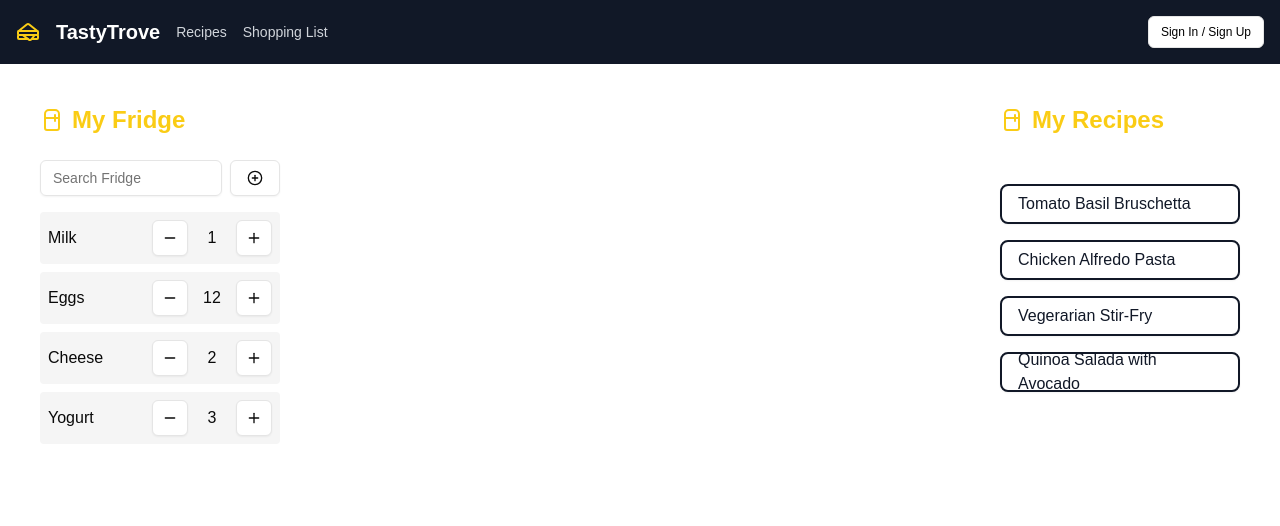
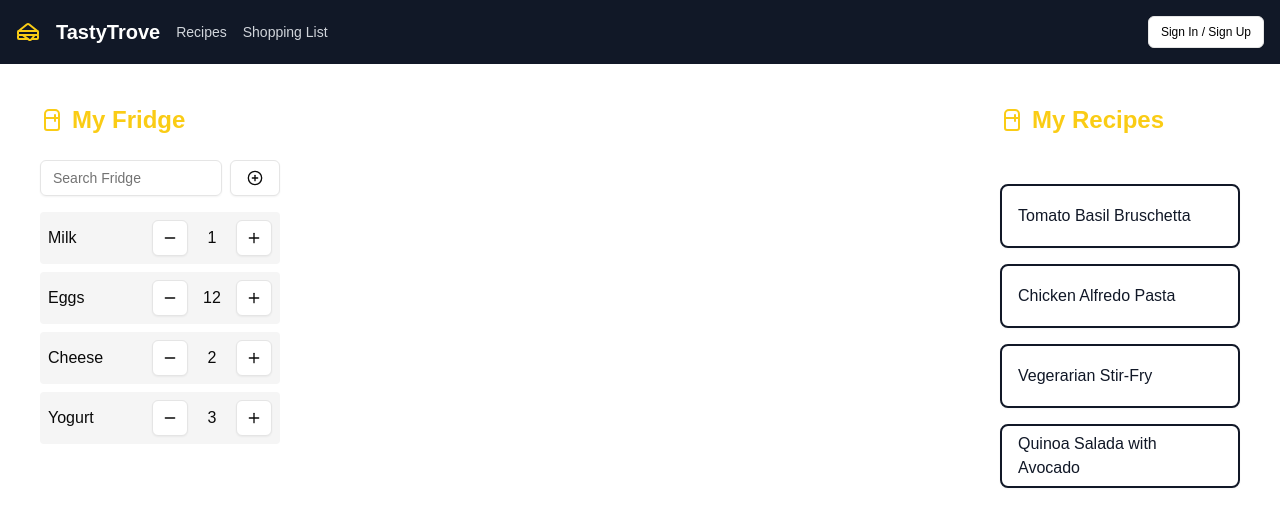
Before and after one commit to Misa2799/Recepi-application_school-project, a Next.js app in the folder frontend/zaragoza-project/: page / in a window 1280 px wide. Shown: the top 526 px of the page. Built offline with nearby package versions, Linux system fonts and the light colour scheme; no server answers.

Commit message:
Added function on sideBar

```diff
--- a/frontend/zaragoza-project/src/components/recipesSideBar.tsx
+++ b/frontend/zaragoza-project/src/components/recipesSideBar.tsx
@@ -41,9 +41,14 @@ export default function RecipesSideBar() {
           {filteredItems.map((item) => (
             <li
               key={item.name}
-              className="flex h-10 justify-between items-center bg-white p-4 border-2 border-gray-900 rounded-lg shadow-sm"
+              className="flex h-16 justify-between items-center bg-white p-4 border-2 border-gray-900 rounded-lg shadow-sm"
             >
-              <span className="font-medium text-gray-900">{item.name}</span>
+              <a
+                href={``}
+                className="font-medium text-gray-900 w-full text-left hover:underline hover:font-bold"
+              >
+                {item.name}
+              </a>
             </li>
           ))}
         </ul>
```
